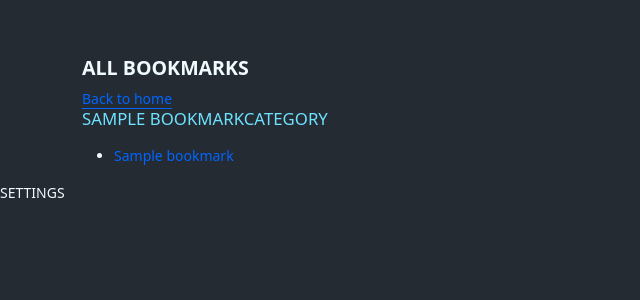
After one commit to pygillier/MiCasa, a Django app: page /bookmarks/ in a window 1280 px wide. The commit adds this page. Shown: the top 300 px of the page, without its empty margins (0-640 px from the left). Run offline with Django 5.2, Linux system fonts and the light colour scheme; tables that the repository leaves empty hold one stand-in row (values such as "Sample post"); some libraries are stand-ins or nearby versions.

Commit message:
HTMX support for bookmarks

```diff
--- a/bookmarks/urls.py
+++ b/bookmarks/urls.py
@@ -5,6 +5,7 @@ from . import views
 app_name = "bookmarks"
 
 urlpatterns = [
-    # path("", views.IndexView.as_view(), name="index"),
+    path("", views.IndexView.as_view(), name="index"),
     path("home/", views.HomeView.as_view(), name="home"),
+    path("category/add", views.CategoryAddView.as_view(), name="category_add"),
 ]
--- a/bookmarks/views.py
+++ b/bookmarks/views.py
@@ -1,5 +1,21 @@
 from django.views.generic import ListView
+from django.views.generic.edit import CreateView
 from .models import BookmarkCategory
+
+
+class IndexView(ListView):
+    model = BookmarkCategory
+    template_name = "bookmarks/index.html"
+    context_object_name = "categories"
+
+    def get_queryset(self):
+        qs = super().get_queryset()
+
+        # Anonymous
+        if self.request.user.is_anonymous:
+            qs = qs.filter(is_public=True)
+
+        return qs
 
 
 class HomeView(ListView):
@@ -15,3 +31,8 @@ class HomeView(ListView):
             qs = qs.filter(is_public=True)
 
         return qs
+
+
+class CategoryAddView(CreateView):
+    model = BookmarkCategory
+    fields = ["name", "is_public"]
--- a/static/css/app.css
+++ b/static/css/app.css
@@ -21,7 +21,6 @@ h2 {
     text-transform: uppercase;
     font-size: 1.4em;
     margin-top: 2em;
-    margin-bottom: 0.5em;
 }
 
 h3 {
--- /dev/null
+++ b/static/js/app.js
@@ -0,0 +1,8 @@
+const modal = new bootstrap.Modal(document.getElementById("modal"))
+
+htmx.on("htmx:afterSwap", (e) => {
+  // Response targeting #dialog => show the modal
+  if (e.detail.target.id == "dialog") {
+    modal.show()
+  }
+})
--- a/templates/bookmarks/home.html
+++ b/templates/bookmarks/home.html
@@ -4,7 +4,7 @@
         <h3>{{ category }}</h3>
         <ul>
             {% for bookmark in category.bookmark_set.all %}
-                <li><a class="link-underline link-underline-opacity-0 link-underline-opacity-50-hover" href="#" target="_blank">{{ bookmark.name }}</a></li>
+                <li><a class="link-underline link-underline-opacity-0 link-underline-opacity-50-hover" href="{{ bookmark.url }}" target="_blank">{{ bookmark.name }}</a></li>
             {% endfor %}
         </ul>
     </article>
--- /dev/null
+++ b/templates/bookmarks/index.html
@@ -0,0 +1,15 @@
+{% extends "layout.html" %}
+{% block content %}
+    <section id="home-bookmarks">
+        <h2>All Bookmarks</h2>
+        <aside class="back-to-home"><a href="{% url "home:index" %}">Back to home</a></aside>
+        {% if request.user.is_authenticated %}
+            <div class="btn-group" role="group" aria-label="Link example">
+                <a hx-get="{% url "bookmarks:category_add" %}" hx-target="#dialog" class="btn btn-primary">Add a category</a>
+                <a href="#" class="btn btn-primary">Add a bookmark</a>
+                <a href="#" class="btn btn-primary">Manage categories</a>
+            </div>
+        {% endif %}
+        <div hx-get="{% url "bookmarks:home" %}" hx-trigger="revealed">Loading...</div>
+    </section>
+{% endblock content %}
--- a/templates/home/index.html
+++ b/templates/home/index.html
@@ -8,7 +8,7 @@
         <article>Loading...</article>
     </section>
     <section id="home-bookmarks">
-        <h2>Bookmarks</h2>
+        <h2><a href="{% url "bookmarks:index" %}">Bookmarks</a></h2>
         <div hx-get="{% url "bookmarks:home" %}" hx-trigger="revealed">Loading...</div>
     </section>
 {% endblock content %}
--- a/templates/layout.html
+++ b/templates/layout.html
@@ -19,7 +19,13 @@
         </main>
         <aside class="sticky-bottom">SETTINGS</aside>
 
+        <!-- Modal placeholder -->
+        <div id="modal" class="modal fade">
+            <div id="dialog" class="modal-dialog" hx-target="this"></div>
+        </div>
+
         <!-- Option 1: Bootstrap JS bundle with Popper -->
         <script defer src="https://cdn.jsdelivr.net/npm/bootstrap@5.3.2/dist/js/bootstrap.bundle.min.js" integrity="sha384-C6RzsynM9kWDrMNeT87bh95OGNyZPhcTNXj1NW7RuBCsyN/o0jlpcV8Qyq46cDfL" crossorigin="anonymous"></script>
+        <script defer src="{% static "js/app.js" %}"></script>
     </body>
 </html>
```
Also changed, not shown: templates/bookmarks/bookmarkcategory_form.html (added, +13 -0 lines).
